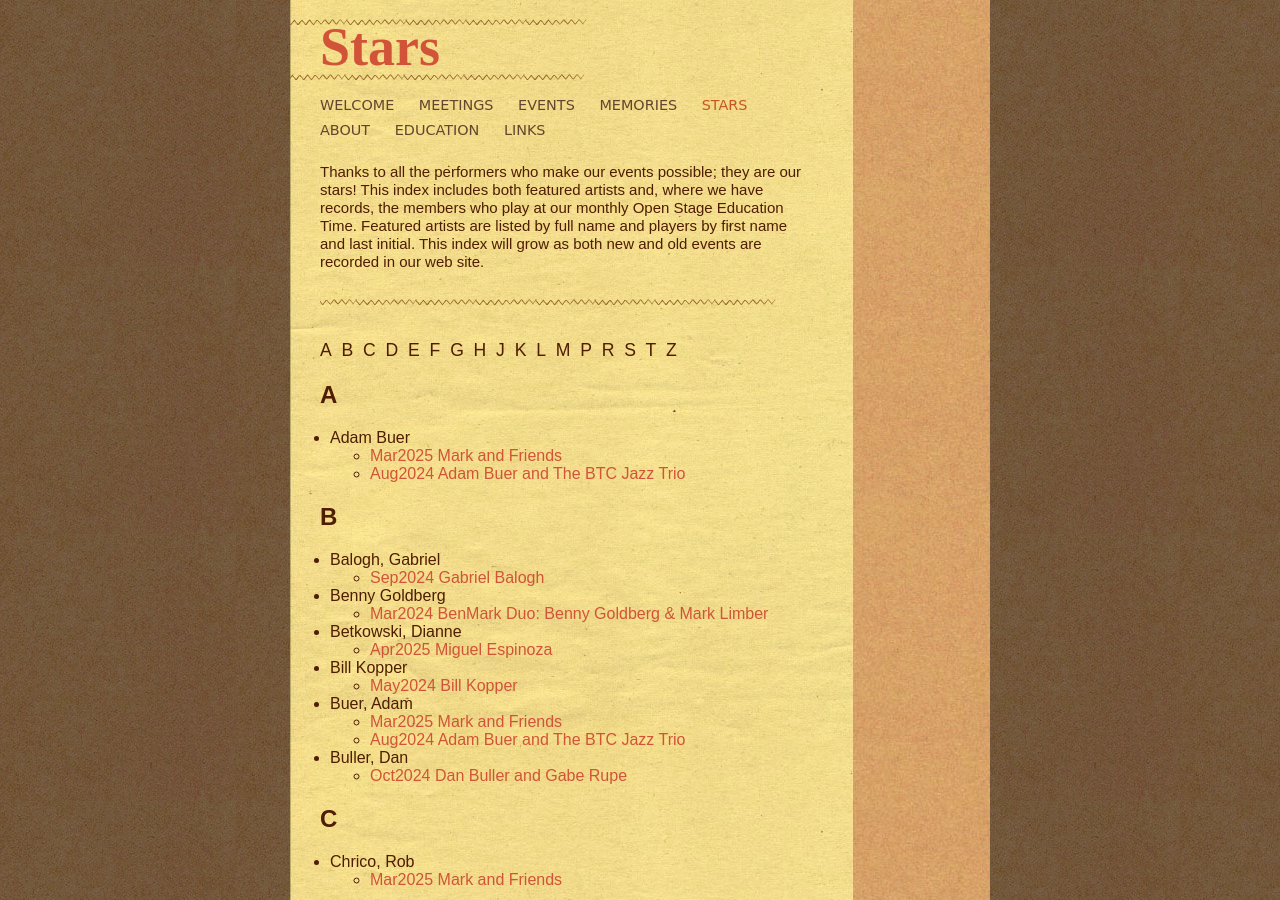
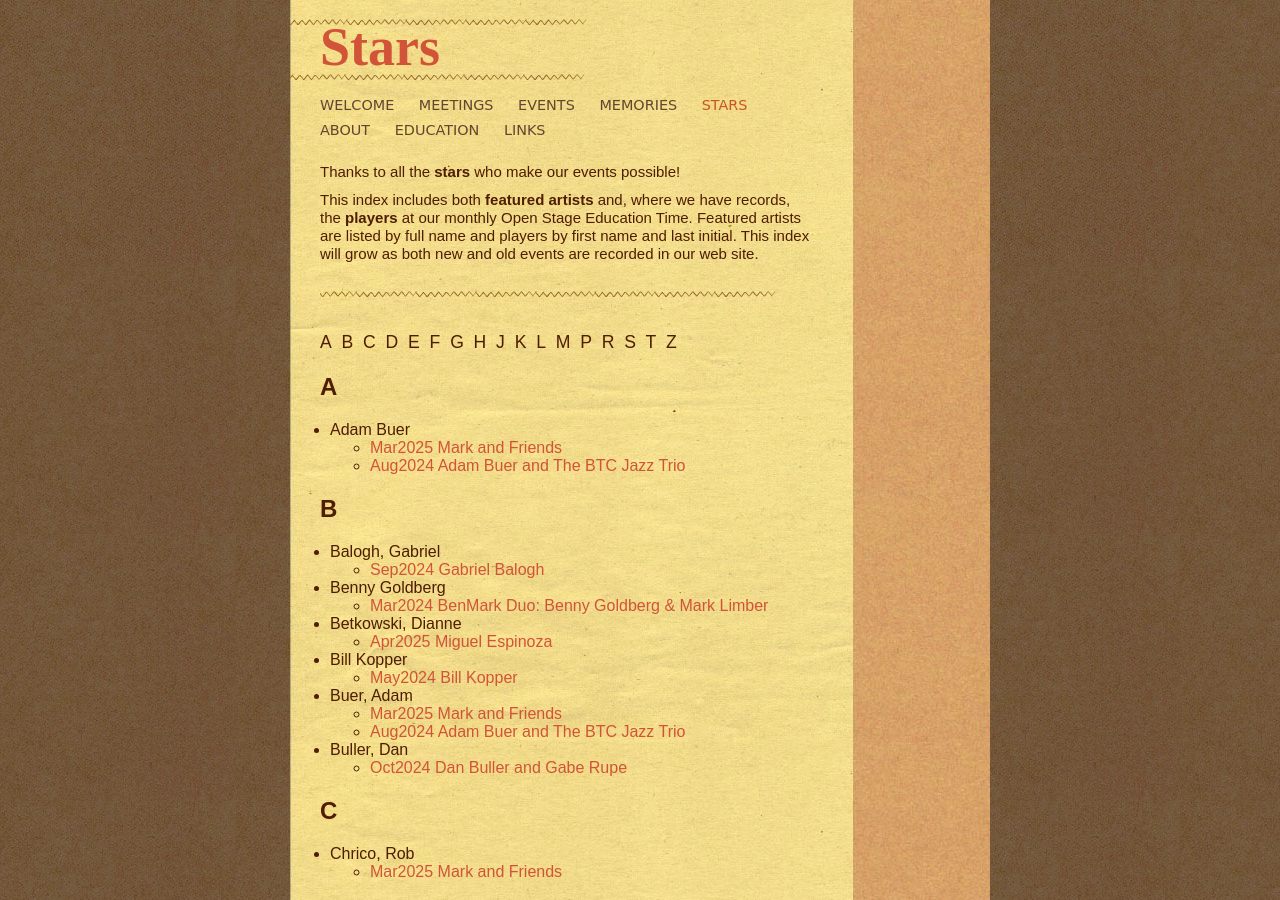
Before and after one commit to boulderguitarsociety/boulderguitarsociety.github.io, a Jekyll site: the page built from Stars.html, in a window 1280 px wide and 900 px high. Built offline with Jekyll 4.4.1, drawn with Linux system fonts in a browser that asks for light colours.

Commit message:
reword Stars introduction

```diff
--- a/Stars.html
+++ b/Stars.html
@@ -19,9 +19,11 @@ title: Stars
    {% include navigation.html %}
 
    <p>
-     Thanks to all the performers who make our events possible; they are our stars!
-     This index includes both featured artists and, where we have records,
-     the members who play at our monthly Open Stage Education Time.
+     Thanks to all the <b>stars</b> who make our events possible!
+   </p>
+   <p>
+     This index includes both <b>featured artists</b> and, where we have records,
+     the <b>players</b> at our monthly Open Stage Education Time.
      Featured artists are listed by full name and players
      by first name and last initial.
      This index will grow as both new and old events are recorded in our web site.
```
